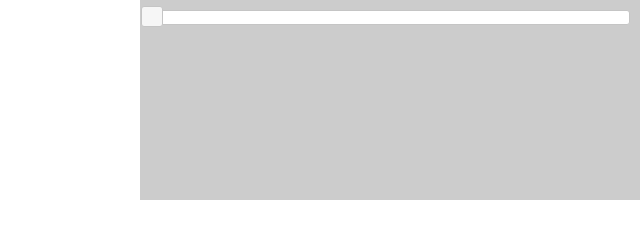
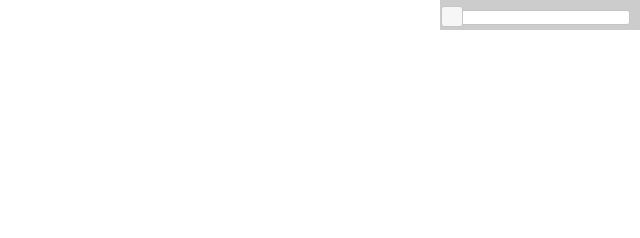
Before and after one commit to brishin/mixr, a plain HTML site: page app/static/test.html in a window 1280 px wide. Shown: the whole page, without its empty margins (640-1280 px from the left). Drawn offline with nearby package versions, Linux system fonts and the light colour scheme.

Commit message:
css and gitignore

```diff
--- a/app/static/style.css
+++ b/app/static/style.css
@@ -37,8 +37,8 @@ body {
 	position:absolute;
 	top:0;
 	right:0;
-	width:500px;
-	height: 200px;
+	width: 200px;
+	height: 30px;
 	background-color: #ccc;
 	border: 5px;
 }
```
Also changed, not shown: 1 other file.
